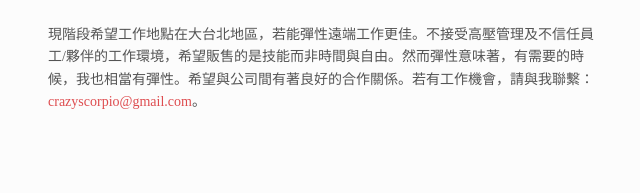
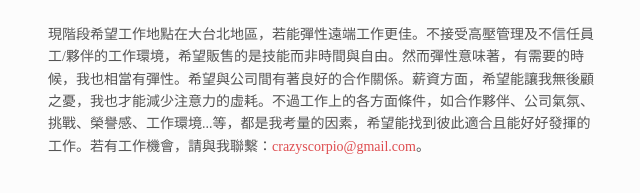
Before and after one commit to CrBoy/resume, a plain HTML site: page index.html in a window 1280 px wide. Shown: the part 321-514 px from the top of the page, without its empty margins (314-954 px from the left). Drawn offline with Linux system fonts and the light colour scheme.

Commit message:
Update introduction

```diff
--- a/index.html
+++ b/index.html
@@ -5,7 +5,7 @@
         <meta charset="utf-8" />
         <meta name="viewport" content="width=device-width, initial-scale=1">
         <meta name="created" content="2019-01-11T22:50:21+0800"/>
-        <meta name="modified" content="2019-01-11T23:07:30+0800"/>
+        <meta name="modified" content="2019-01-12T10:25:18+0800"/>
         <meta name="tags" content=""/>
         <meta name="last device" content="CrBoy-Pro"/>
     </head>
@@ -23,7 +23,7 @@
 </li><li><a href="https://www.linkedin.com/in/crboy/">Linkedin</a>
 </li></ul>
 <br>
-<p>現階段希望工作地點在大台北地區，若能彈性遠端工作更佳。不接受高壓管理及不信任員工/夥伴的工作環境，希望販售的是技能而非時間與自由。然而彈性意味著，有需要的時候，我也相當有彈性。希望與公司間有著良好的合作關係。若有工作機會，請與我聯繫：<a href="mailto:crazyscorpio@gmail.com">crazyscorpio@gmail.com</a>。</p>
+<p>現階段希望工作地點在大台北地區，若能彈性遠端工作更佳。不接受高壓管理及不信任員工/夥伴的工作環境，希望販售的是技能而非時間與自由。然而彈性意味著，有需要的時候，我也相當有彈性。希望與公司間有著良好的合作關係。薪資方面，希望能讓我無後顧之憂，我也才能減少注意力的虛耗。不過工作上的各方面條件，如合作夥伴、公司氣氛、挑戰、榮譽感、工作環境...等，都是我考量的因素，希望能找到彼此適合且能好好發揮的工作。若有工作機會，請與我聯繫：<a href="mailto:crazyscorpio@gmail.com">crazyscorpio@gmail.com</a>。</p>
 
         </div>
         <script type="text/javascript">
```
Also changed, not shown: 1 other file.
